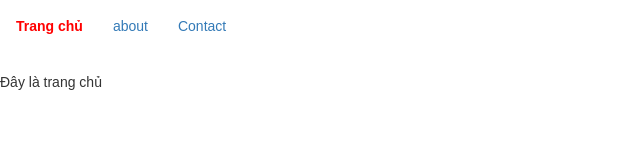
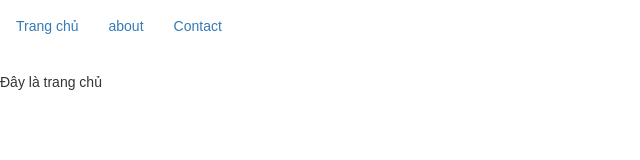
Before and after one commit to quanghung97/react-router-self-study, a React (Create React App) app: page / in a window 1280 px wide. Shown: the top 160 px of the page, without its empty margins (0-640 px from the left). Built offline with nearby package versions, Linux system fonts and the light colour scheme.

Commit message:
customer Link

```diff
--- a/src/App.js
+++ b/src/App.js
@@ -1,16 +1,22 @@
 import React, {Component} from 'react';
 import logo from './logo.svg';
 import './App.css';
-import { BrowserRouter as Router, Route, Link, NavLink } from "react-router-dom";
+import { BrowserRouter as Router, Route, Link } from "react-router-dom";
 import Home from './components/Home';
 import About from './components/About';
 import Contact from './components/Contact';
 
+//customer link
 const MenuLink = ({ label, to, activeOnlyWhenExact }) => {
     return (
         <Route
-            path={to} exact={activeOnlyWhenExact} children={() => {
-
+            path={to} exact={activeOnlyWhenExact} children={( { match } ) => {
+                var active = match ? 'active abc' : '';
+                return (
+                    <li className={active}>
+                        <Link to={to} className="my-link">{label}</Link>
+                    </li>
+                )
             }}
         />
     )
@@ -25,24 +31,15 @@ class App extends Component {
                     <nav className="navbar">
 
                              <ul className="nav navbar-nav">
-                                <li>
-                                    <NavLink activeStyle={{
-                                        fontWeight: 'bold',
-                                        color: 'red'
-                                       }} exact to="/" className="my-link">Trang chủ</NavLink>
-                                </li>
-                                <li>
-                                   <NavLink activeStyle={{
-                                       fontWeight: 'bold',
-                                       color: 'red'
-                                      }} to="/about" className="my-link">about</NavLink>
-                                </li>
-                                <li>
-                                   <NavLink activeStyle={{
-                                       fontWeight: 'bold',
-                                       color: 'red'
-                                      }} to="/contact" className="my-link">Contact</NavLink>
-                                </li>
+
+                                    <MenuLink label="Trang chủ" to="/" activeOnlyWhenExact={true}/>
+
+
+                                   <MenuLink label="about" to="/about" activeOnlyWhenExact={false}/>
+
+
+                                   <MenuLink label="Contact" to="/contact" activeOnlyWhenExact={false}/>
+
                              </ul>
                     </nav>
                     {/* Nội dung */}
```
